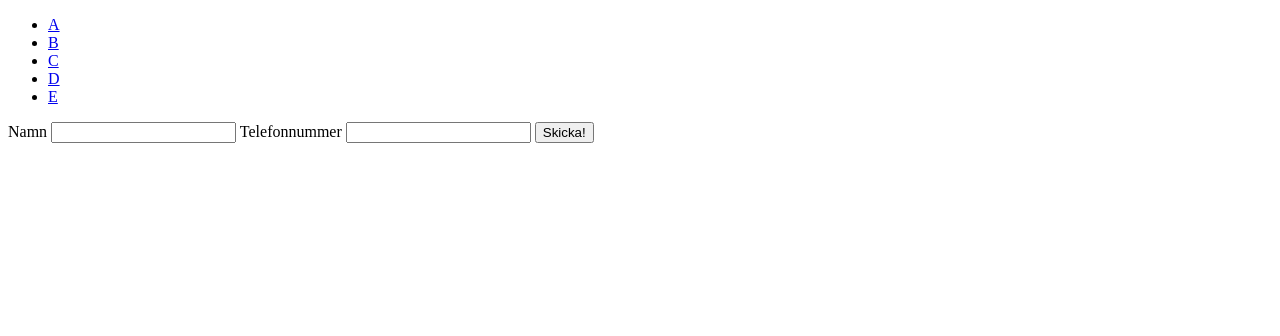
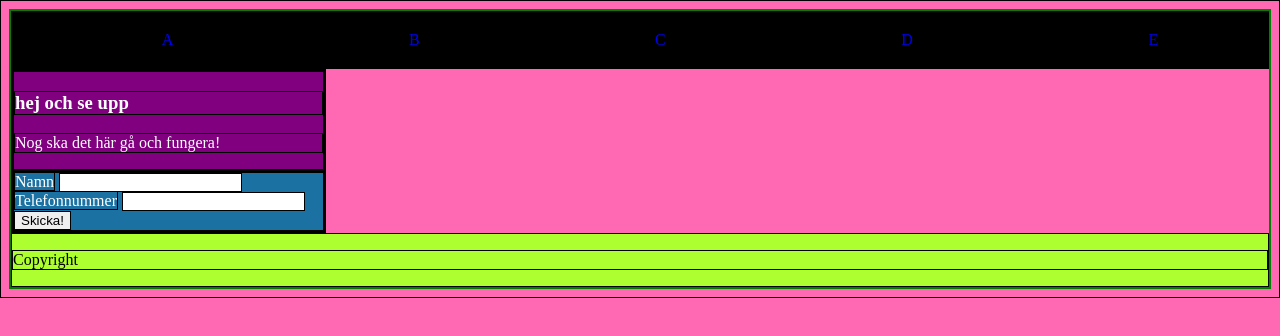
Before and after one commit to zaida-wiss/small-website-project, a plain HTML site: page index.html in a window 1280 px wide. Drawn offline with Linux system fonts and the light colour scheme.

Commit message:
får inte till article bredvid kontaktformuläret

```diff
--- a/index.html
+++ b/index.html
@@ -20,6 +20,13 @@
         </nav>
     </header>
     <main>
+        <section class="content">
+            <article>
+                <h1>hej och se upp</h1>
+                <p>Nog ska det här gå och fungera!</p>
+            </article>
+        </section>
+
         <section class="Namninsamling">
             <form action="#">
                 <label for="namn">Namn</label>
@@ -31,7 +38,9 @@
         </section>
     </main>
     <footer>
+        <p>Copyright
 
+        </p>
     </footer>
 </body>
 </html>
--- a/style.css
+++ b/style.css
@@ -0,0 +1,59 @@
+* {
+
+    border: black solid 1px;
+}
+
+body {
+    background-color: white;
+}
+
+.container {
+    display: grid;
+    background-color: hotpink;
+    border: 2px green solid;
+    grid-template-columns: repeat(4,1fr);
+    grid-template-rows: auto 1fr auto;
+    grid-template-areas:
+    "header header header header"
+    "form article article article"
+    "footer footer footer footer";
+}
+
+header {
+    grid-area: header;
+    background-color: black;
+    color: white;
+}
+ul.nav-container{
+    justify-items: center;
+    display: flex;
+    flex-direction: row;
+    gap: 20px;
+    justify-content: space-around;
+}
+nav li {
+    list-style: none;
+}
+
+nav a {
+    text-decoration: none;
+}
+
+article {
+    grid-area: article;
+    background-color: purple;
+    color: white;
+
+}
+form {
+    grid-area: form;
+    background-color: rgb(26, 113, 162);
+    color: white;
+
+}
+
+footer {
+    grid-area: footer;
+    background-color: greenyellow;
+    color: black;
+}
```
